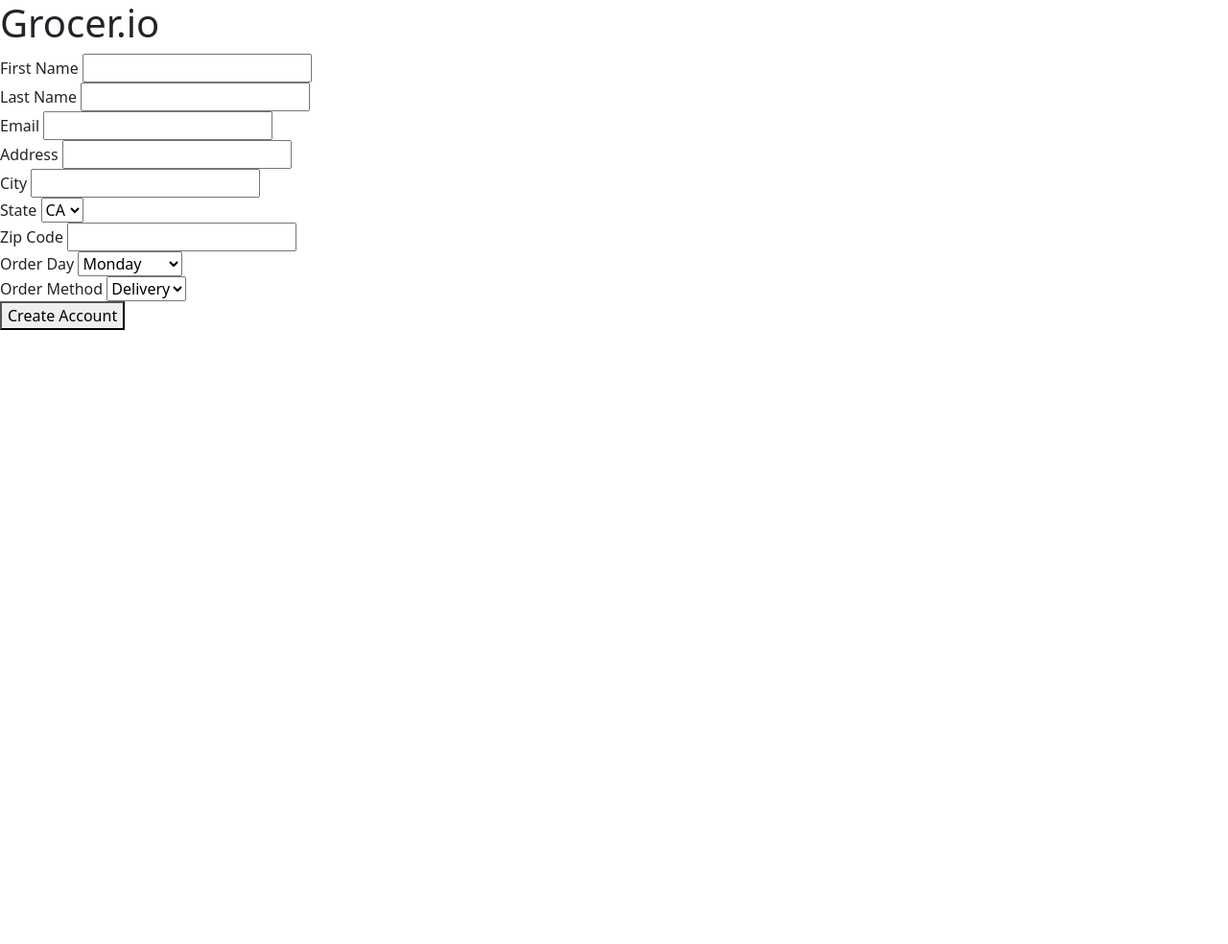
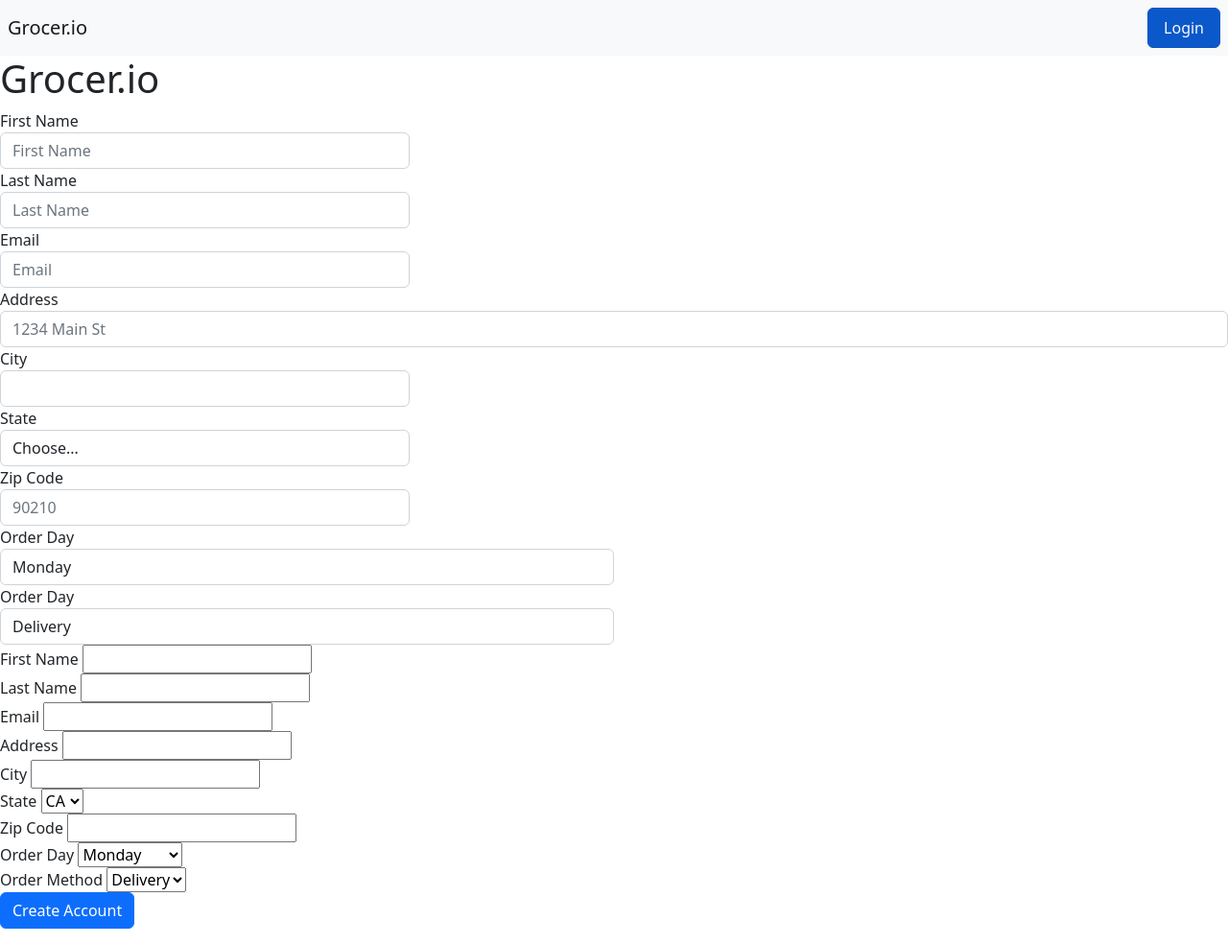
Before and after one commit to sarpuser/Grocer.io, a Python web app: template server/src/templates/newuser.html in a window 1280 px wide. Shown: the whole page at 96% size. Before the commit the page ends 344 px from the top, so only its background shows below. Run offline with Jinja, Linux system fonts and the light colour scheme; the template is opened without the code that fills it, so the values that code supplies are empty.

Commit message:
newuser 1

```diff
--- a/server/src/templates/newuser.html
+++ b/server/src/templates/newuser.html
@@ -7,9 +7,90 @@
 		<meta name="viewport" content="width=device-width, initial-scale=1">
 		<link href="https://cdn.jsdelivr.net/npm/bootstrap@5.2.0-beta1/dist/css/bootstrap.min.css" rel="stylesheet" integrity="sha384-0evHe/X+R7YkIZDRvuzKMRqM+OrBnVFBL6DOitfPri4tjfHxaWutUpFmBp4vmVor" crossorigin="anonymous">
 	</head>
+
+	<nav class="navbar sticky-top navbar-light bg-light">
+		<a class="navbar-brand mx-2" href="#">
+			Grocer.io
+			<span class='glyphicon glyphicon-shopping-cart' aria-hidden='true'></span>
+		</a>
+		<div class="navbar-nav">
+			<span class='glyphicon glyphicon-shopping-cart' aria-hidden='true'></span>
+			<a class="nav-item nav-link active btn btn-primary px-3 py-2 mx-2 text-light" href="/">
+				Login
+				<span class="sr-only"></span>
+			</a>
+		</div>
+	</nav>
+
 	<body>
 		<h1 class="h1">Grocer.io</h1>
 		<form>
+
+			<div class="form-row">
+				<div class="form-group col-md-4">
+				  <label for="fname">First Name</label>
+				  <input type="email" class="form-control" id="fname" placeholder="First Name">
+				</div>
+				<div class="form-group col-md-4">
+				  <label for="lname">Last Name</label>
+				  <input type="email" class="form-control" id="lname" placeholder="Last Name">
+				</div>
+				<div class="form-group col-md-4">
+					<label for="email">Email</label>
+					<input type="email" class="form-control" id="email" placeholder="Email">
+				</div>
+			</div>
+
+
+			<div class="form-group">
+			<label for="address">Address</label>
+			<input type="text" class="form-control" id="address" placeholder="1234 Main St">
+			</div>
+			<div class="form-row">
+				<div class="form-group col-md-4">
+				  <label for="city">City</label>
+				  <input type="text" class="form-control" id="city">
+				</div>
+				<div class="form-group col-md-4">
+				  <label for="state">State</label>
+				  <select id="state" class="form-control">
+					<option selected>Choose...</option>
+					<option value="CA">CA</option>
+					<option value="NY">NY</option>
+					<option value="TX">TX</option>
+					<option value="NJ">NJ</option>
+					<option value="IL">IL</option>
+				  </select>
+				</div>
+				<div class="form-group col-md-4">
+					<label for="zipcode">Zip Code</label>
+					<input type="email" class="form-control" id="zipcode" placeholder="90210">
+				</div>
+			</div>
+
+
+			<div class="form-row">
+				<div class="form-group col-md-6">
+					<label for="order_day">Order Day</label>
+					<select id="order_day" class="form-control">
+						<option value="0">Monday</option>
+						<option value="1">Tuesday</option>
+						<option value="2">Wednesday</option>
+						<option value="3">Thursday</option>
+						<option value="4">Friday</option>
+						<option value="5">Saturday</option>
+						<option value="6">Sunday</option>
+					</select>
+				</div>
+
+				<div class="form-group col-md-6">
+					<label for="order_method">Order Day</label>
+					<select id="order_method" class="form-control">
+						<option value="1">Delivery</option>
+						<option value="2">Pickup</option>
+					</select>
+				</div>
+			</div>
 			<label for="fname">First Name </label>
 			<input type="text" id="fname"> <br>
 			<label for="lname">Last Name </label>
@@ -45,7 +126,7 @@
 				<option value="1">Delivery</option>
 				<option value="2">Pickup</option>
 			</select> <br>
-			<button type="button" onclick="create_account()">Create Account</button>
+			<button type="button" class='btn btn-primary' onclick="create_account()">Create Account</button>
 		</form>
 		<p class="text-error" id="error"></p>
 		<script type="text/javascript" src="/rest.js"></script>
```
